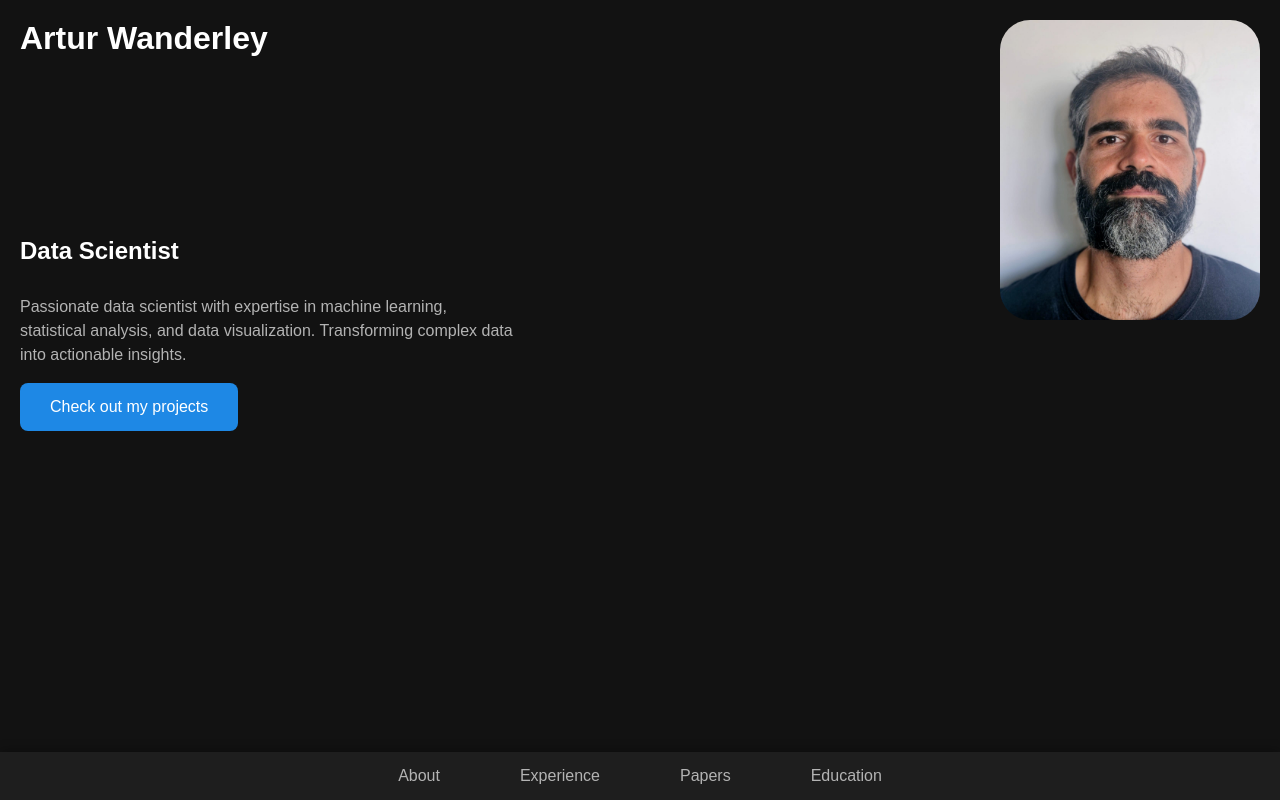
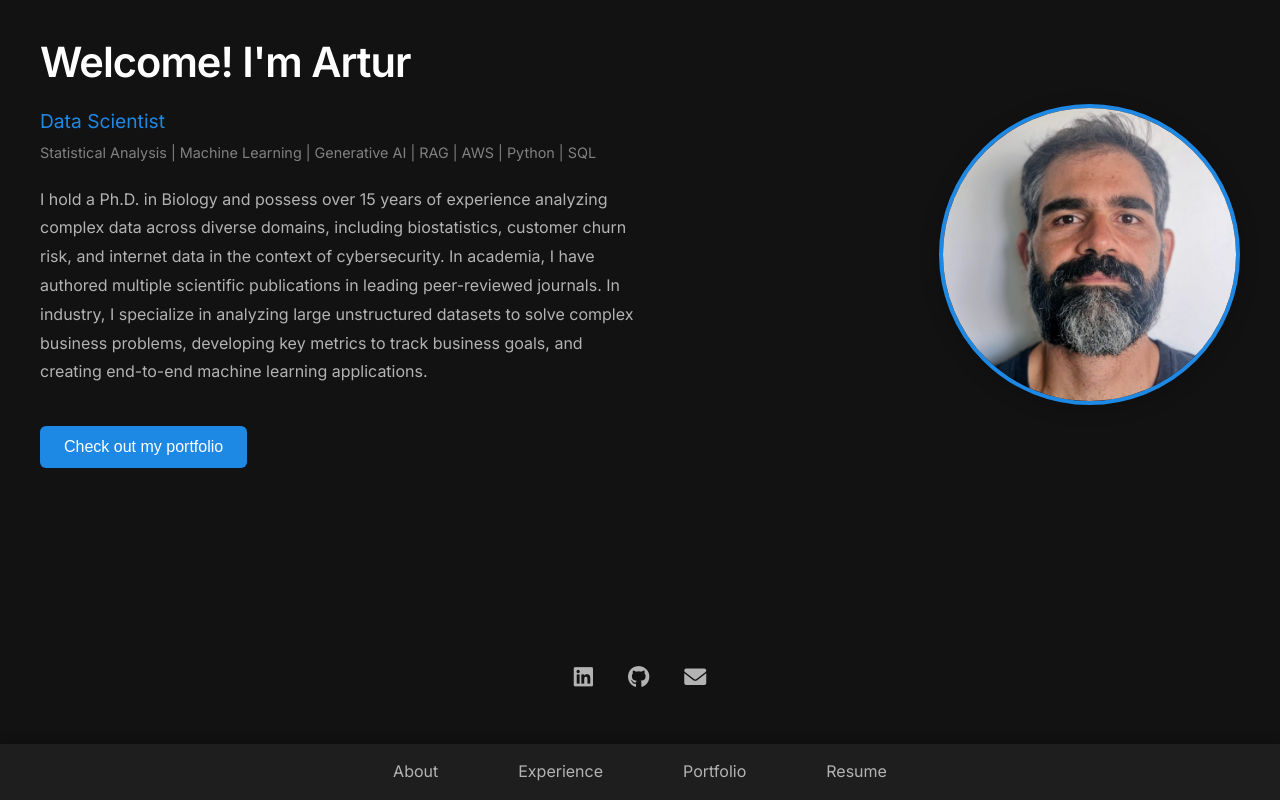
Before and after one commit to surfingAI/my_website, a plain HTML site: page public/index.html in a window 1280 px wide. Drawn offline with Linux system fonts and the light colour scheme.

Commit message:
website v1

```diff
--- a/public/index.html
+++ b/public/index.html
@@ -3,86 +3,114 @@
 <head>
     <meta charset="UTF-8">
     <meta name="viewport" content="width=device-width, initial-scale=1.0">
-    <title>My Resume</title>
+    <title>Artur Wanderley</title>
+    <link rel="stylesheet" href="https://cdnjs.cloudflare.com/ajax/libs/font-awesome/6.0.0/css/all.min.css">
+    <link rel="preconnect" href="https://fonts.googleapis.com">
+    <link rel="preconnect" href="https://fonts.gstatic.com" crossorigin>
+    <link href="https://fonts.googleapis.com/css2?family=Inter:wght@400;600;700&display=swap" rel="stylesheet">
     <style>
         body {
             background-color: #121212;
             color: #ffffff;
             margin: 0;
-            padding: 20px;
-            font-family: Arial, sans-serif;
+            padding: 40px;  /* Increased padding */
+            font-family: 'Inter', Arial, sans-serif;  /* Using Inter for modern look */
+            line-height: 1.6;
         }
 
         .profile-container {
             display: flex;
             justify-content: space-between;
-            align-items: flex-start;
-            margin-bottom: 0px;
-            position: relative;
-        }
-        .profile-image {
-            width: 260px;  /* Adjust size as needed */
-            height: 300px; /* Adjust size as needed */
-            border-radius: 30px; /* Optional: rounds the corners */
-            position: absolute;
-            top: 0;
-            right: 0;
-        }
-        /* Remove default margins from headings */
-        h1, h2 {
-            margin: 0;  /* This removes all margins */
-            /* OR you could use: */
-            /* margin-bottom: 0;  This only removes bottom margin */
+            align-items: center;
+            margin: 0 auto;
+            max-width: 1200px;
+            gap: 60px;  /* Added gap between text and image */
         }
 
-        button {
-            background-color: #4CAF50;
-            color: white;
-            padding: 10px 20px;
-            border: none;
-            border-radius: 4px;
-            cursor: pointer;
+        .profile-image {
+            width: 293px;  /* Increased from 195px by 50% */
+            height: 293px;  /* Increased from 195px by 50% */
+            border-radius: 50%;
+            object-fit: cover;
+            border: 4px solid #1E88E5;
+            box-shadow: 0 4px 20px rgba(0, 0, 0, 0.2);
         }
 
-        button:hover {
-            background-color: #45a049;
+        .text-content {
+            max-width: 600px;  /* Control text width */
         }
 
-        .center-container {
-            display: flex;
-            justify-content: left;
-            flex-direction: column;  /* Stack items vertically */
-            align-items: flex-start; /* Align items to the left */
-            margin-top: 180px;  /* Adds some space between profile and button */
+        h1 {
+            font-family: 'Inter', sans-serif;
+            font-size: 2.6rem;
+            margin: 0 0 20px 0;  /* Increased bottom margin from -5px to 20px */
+            font-weight: 600;
+            letter-spacing: -1px;
+            color: #FFFFFF;
+            line-height: 1.1;
         }
 
-        .center-container h2 {
-            margin-bottom: 20px;  /* Adds space between heading and button */
+        h2 {
+            font-family: 'Inter', sans-serif;
+            font-size: 1.2rem;
+            color: #1E88E5;
+            margin: 0;  /* Keep margin at 0 */
+            font-weight: 500;
+        }
+
+        .profile-description {
+            color: #B3B3B3;
+            font-size: 1rem;  /* Reduced from 1.1rem */
+            margin: 20px 0;
+            line-height: 1.8;
+            max-width: 1000px;
         }
 
         .project-button {
-            background-color: #1E88E5;  /* Brighter blue for contrast */
+            background-color: #1E88E5;
             color: white;
-            padding: 15px 30px;
+            padding: 12px 24px;
             border: none;
-            border-radius: 8px;
+            border-radius: 6px;
             cursor: pointer;
-            font-size: 16px;
-            transition: background-color 0.3s ease;
+            font-size: 1rem;
+            transition: all 0.3s ease;
+            text-decoration: none;
+            display: inline-block;
+            margin-top: 20px;
         }
 
         .project-button:hover {
             background-color: #1565C0;
+            transform: translateY(-2px);
         }
 
-        .profile-description {
-            max-width: 40%;  /* Ensures text doesn't overlap with image */
-            margin-top: 10px;  /* Adds space between h2 and paragraph */
-            color: #B3B3B3;  /* Light gray for better readability */
-            line-height: 1.5;  /* Improves readability */
+        /* Updated social icons styles */
+        .social-icons {
+            position: fixed;
+            bottom: 90px;
+            left: 0;
+            width: 100%;
+            display: flex;
+            justify-content: center;
+            gap: 35px;
+            padding: 15px 0;
+            background-color: transparent;
         }
 
-        /* Bottom Navigation Menu styles */
+        .social-icons a {
+            color: #B3B3B3;  /* Lighter initial color */
+            font-size: 22px;
+            transition: all 0.3s ease;
+            text-decoration: none;
+        }
+
+        .social-icons a:hover {
+            color: #1E88E5;
+            transform: translateY(-2px);
+        }
+
+        /* Refined bottom navigation */
         .bottom-nav {
             position: fixed;
             bottom: 0;
@@ -90,7 +118,7 @@
             width: 100%;
             background-color: #1E1E1E;
             box-shadow: 0 -2px 10px rgba(0, 0, 0, 0.3);
-            padding: 15px 0;
+            padding: 15px 0;  /* Changed from 20px to 15px to match experience.html */
         }
 
         .bottom-nav ul {
@@ -99,18 +127,13 @@
             padding: 0;
             display: flex;
             justify-content: center;
-            gap: 40px;
-        }
-
-        .bottom-nav li {
-            margin: 0;
-            padding: 0;
+            gap: 40px;  /* Changed from 50px to 40px to match experience.html */
         }
 
         .bottom-nav a {
             text-decoration: none;
             color: #B3B3B3;
-            font-size: 16px;
+            font-size: 16px;  /* Changed from 0.9rem to 16px to match experience.html */
             font-weight: 500;
             padding: 10px 20px;
             border-radius: 20px;
@@ -118,8 +141,7 @@
         }
 
         .bottom-nav a:hover {
-            background-color: #1E88E5;
-            color: white;
+            color: #1E88E5;
         }
 
         /* Update dropdown styles */
@@ -143,25 +165,96 @@
         .dropdown-content a:hover {
             background-color: #2C2C2C;
         }
+
+        /* Add styles for PDF container */
+        .pdf-container {
+            position: relative;
+            width: 80%;
+            height: 85vh;  /* 85% of viewport height */
+            margin: 20px auto;
+        }
+
+        .pdf-container iframe {
+            width: 100%;
+            height: 100%;
+            border: none;
+            box-shadow: 0 0 10px rgba(0,0,0,0.1);
+        }
+
+        /* Update media query for responsive design */
+        @media (max-width: 1024px) {
+            .profile-container {
+                flex-direction: column;
+                text-align: center;
+                padding: 20px;
+            }
+
+            .profile-image {
+                width: 260px;  /* Adjusted tablet size */
+                height: 260px;
+                margin-bottom: 30px;
+            }
+        }
+
+        @media (max-width: 768px) {
+            .profile-image {
+                width: 220px;  /* Adjusted mobile size */
+                height: 220px;
+            }
+        }
+
+        .skills-header {
+            color: #808080;
+            font-size: 0.9rem;
+            margin: 5px 0 15px 0;
+            font-weight: 400;
+            font-family: 'Inter', sans-serif;
+        }
     </style>
 </head>
 <body>
     <div class="profile-container">
-        <h1>Artur Wanderley</h1>
+        <div class="text-content">
+            <h1>Welcome! I'm Artur</h1>
+            <h2>Data Scientist</h2>
+            <div class="skills-header">Statistical Analysis | Machine Learning | Generative AI | RAG | AWS | Python | SQL</div>
+            <p class="profile-description">I hold a Ph.D. in Biology and possess over 15 years of experience analyzing complex
+                data across diverse domains, including biostatistics, customer churn risk, and internet
+                data in the context of cybersecurity. In academia, I have authored multiple scientific
+                publications in leading peer-reviewed journals. In industry, I specialize in analyzing
+                large unstructured datasets to solve complex business problems, developing key
+                metrics to track business goals, and creating end-to-end machine learning
+                applications.
+            </p>
+            <button class="project-button">Check out my portfolio</button>
+
+            <!-- Move social icons here, above the bottom nav -->
+            <div class="social-icons">
+                <a href="https://www.linkedin.com/in/artur-wanderley-1a988a195" target="_blank" title="LinkedIn Profile">
+                    <i class="fab fa-linkedin"></i>
+                </a>
+                <a href="https://github.com/surfingAI" target="_blank" title="GitHub Profile">
+                    <i class="fab fa-github"></i>
+                </a>
+                <a href="mailto:wanderley.artur@gmail.com" title="Email Me">
+                    <i class="fas fa-envelope"></i>
+                </a>
+            </div>
+        </div>
         <img src="./images/perfil.jpeg" alt="Profile Photo" class="profile-image">
-    </div>
-    <div class="center-container">
-        <h2>Data Scientist</h2>
-        <p class="profile-description">Passionate data scientist with expertise in machine learning, statistical analysis, and data visualization. Transforming complex data into actionable insights.</p>
-        <button class="project-button">Check out my projects</button>
     </div>
     <!-- Bottom Navigation Menu -->
     <nav class="bottom-nav">
         <ul>
             <li><a href="#about">About</a></li>
             <li><a href="experience.html">Experience</a></li>
-            <li><a href="#papers">Papers</a></li>
-            <li><a href="#education">Education</a></li>
+            <li><a href="portfolio.html">Portfolio</a></li>
+            <li><a href="resume.html">Resume</a></li>
         </ul>
     </nav>
 </body>
+
+<script>
+    // Update your sections array to include resume
+    const sections = ['about', 'projects', 'resume'];
+</script>
```
Also changed, not shown: public/experience.html (+10 -11 lines), public/resume.html (added, +94 -0 lines), notes.txt (deleted), public/images/ai.png (added), public/images/cloud.png, public/images/gen_ai.png (deleted), public/images/ml.png (added), public/portfolio.html (added), 1 other file.
